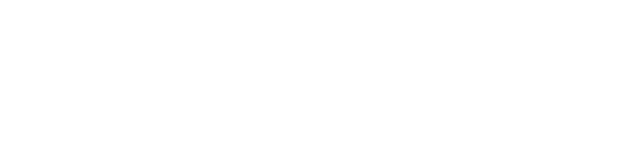
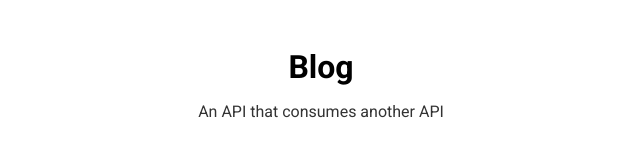
Before and after one commit to joziasmartini/node-api, a website: page index.html in a window 1280 px wide. Shown: the whole page, without its empty margins (319-959 px from the left). Drawn offline with Linux system fonts and the light colour scheme.

Commit message:
Beautify project with more CSS

```diff
--- a/index.html
+++ b/index.html
@@ -1,11 +1,28 @@
 <!DOCTYPE html>
 <html lang="en">
   <head>
-  <meta charset="UTF-8">
-  <meta http-equiv="X-UA-Compatible" content="IE=edge">
-  <meta name="viewport" content="width=device-width, initial-scale=1.0">
-  <title>Document</title>
+    <meta charset="UTF-8" />
+    <meta http-equiv="X-UA-Compatible" content="IE=edge" />
+    <meta name="viewport" content="width=device-width, initial-scale=1.0" />
+    <title>Blog</title>
     <style>
+      @import url("https://fonts.googleapis.com/css2?family=Roboto:ital,wght@0,300;0,400;0,500;0,700;1,300;1,400;1,500;1,700&display=swap");
+
+      body {
+        margin: 0;
+        padding: 0;
+        box-sizing: border-box;
+        font-family: "Roboto", sans-serif;
+      }
+      header h1 {
+        margin: 3rem 2rem 1rem;
+        text-align: center;
+      }
+      header p {
+        margin: 0rem 2rem 2rem;
+        text-align: center;
+        color: #333;
+      }
       main {
         margin: 0 auto;
         width: 70%;
@@ -15,37 +32,44 @@
       .post {
         line-height: 24px;
         margin: 10px;
-      padding: 10px;
+        padding: 2rem;
         display: block;
+        background-color: #eee;
       }
       .title {
+        display: inline-block;
+        margin-bottom: 2rem;
         font-size: 1.6rem;
         font-weight: bolder;
       }
     </style>
   </head>
   <body>
+    <header>
+      <h1>Blog</h1>
+      <p>An API that consumes another API</p>
+    </header>
     <main></main>
   </body>
   <script>
     async function getContent() {
       try {
-      const response = await fetch('http://localhost:8888/')
-      const { data } = await response.json()
-      console.log(data)
+        const response = await fetch("http://localhost:8888/");
+        const { data } = await response.json();
+        console.log(data);
 
-      let output = ''
+        let output = "";
 
         data.forEach((post) => {
           output += `<span class="post">
           <span class="title">${post.title}</span>
           <br> ${post.body}
-          </span>`
-      })
+          </span>`;
+        });
 
-      document.querySelector('main').innerHTML = output
+        document.querySelector("main").innerHTML = output;
       } catch (error) {
-      console.log(error)
+        console.log(error);
       }
     }
 
```
Lines whose indentation alone changed are shown as unchanged.
